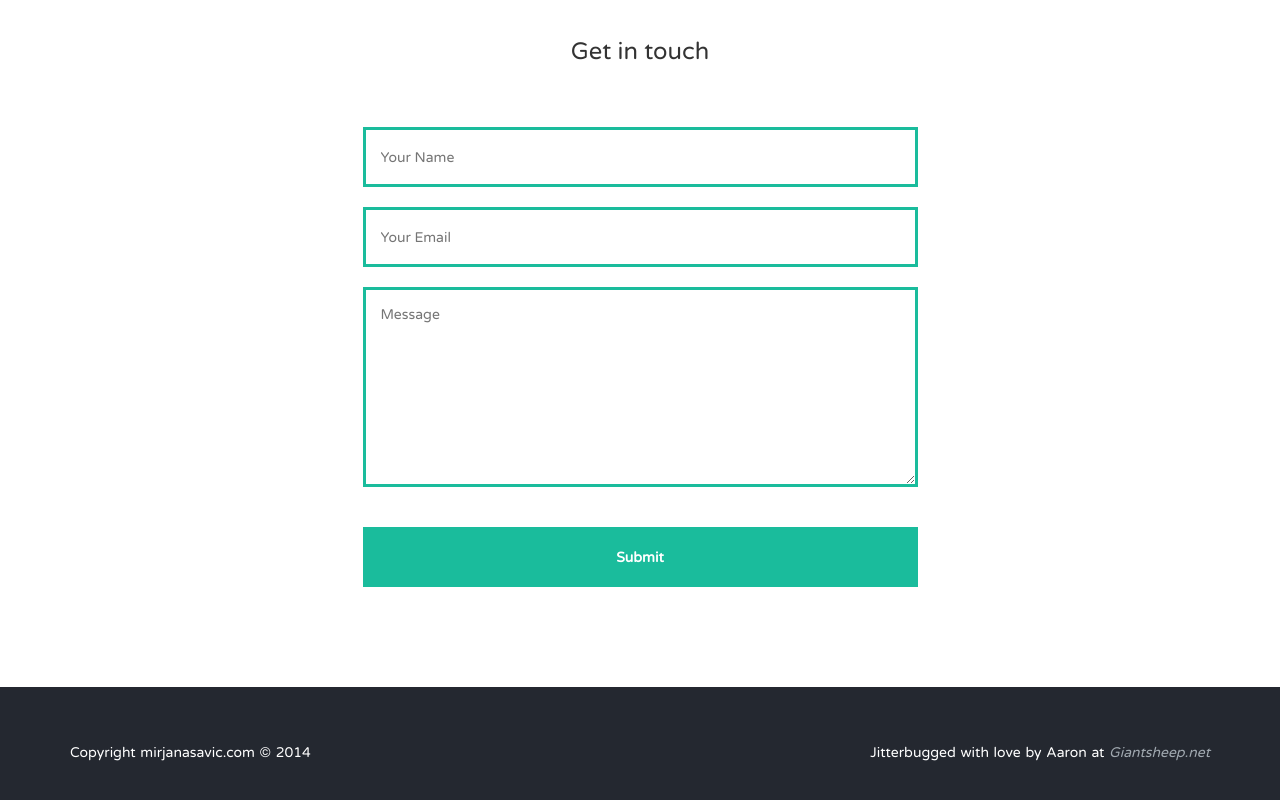
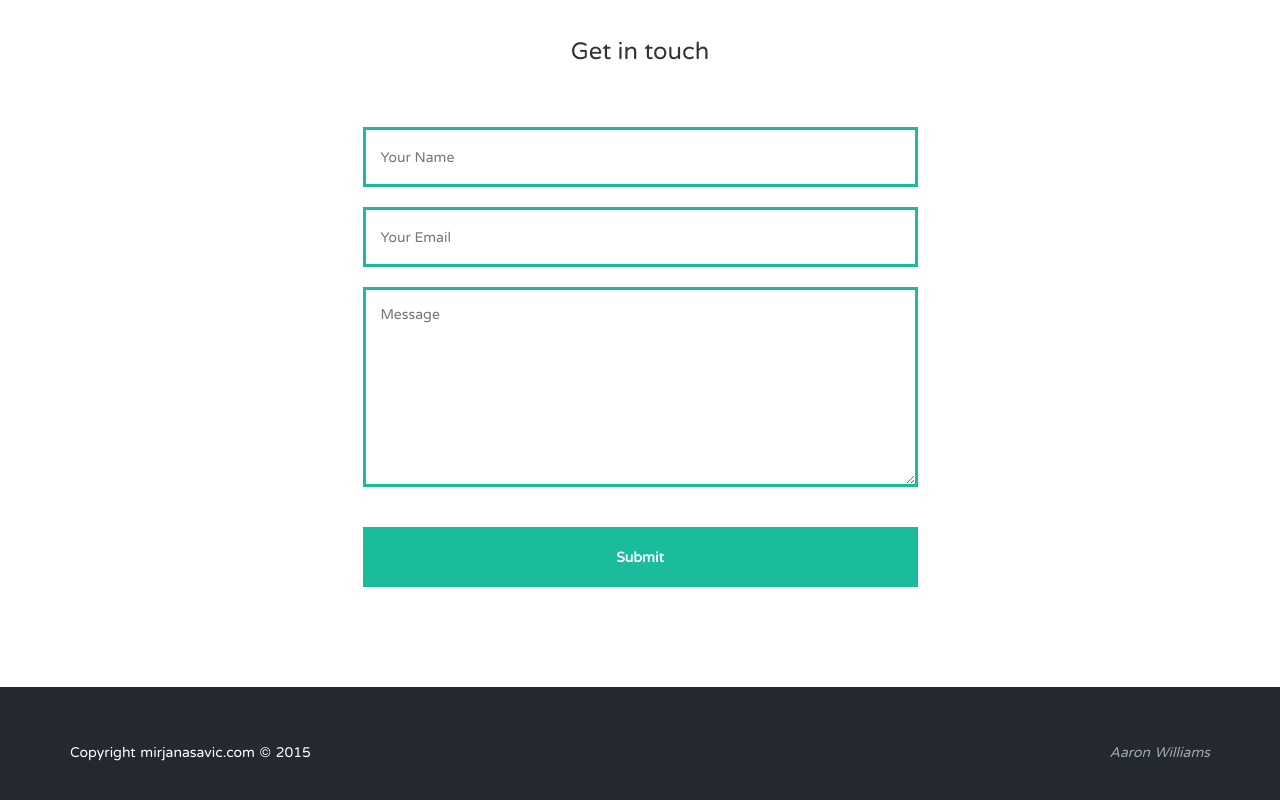
Before and after one commit to gaganga/mirjana, a plain HTML site: page index.html in a window 1280 px wide. Shown: the part 4355-5155 px from the top of the page. Drawn offline with nearby package versions, Linux system fonts and the light colour scheme; a web font is replaced by a local one.

Commit message:
Footer details
Updated footer details / copyright and personal link

```diff
--- a/index.html
+++ b/index.html
@@ -350,10 +350,10 @@
       <div class="container">
         <div class="row">
           <div class="col-md-6">
-            <p>Copyright mirjanasavic.com &copy; 2014</p>
+            <p>Copyright mirjanasavic.com &copy; 2015</p>
           </div>
           <div class="col-md-6 credit">
-            <p>Jitterbugged with love by Aaron at <a href="http://giantsheep.net"><em>Giantsheep.net</em></a></p>
+            <p><a href="https://www.behance.net/giantsheep"><em>Aaron Williams</em></a></p>
           </div>
         </div>
       </div>
```
